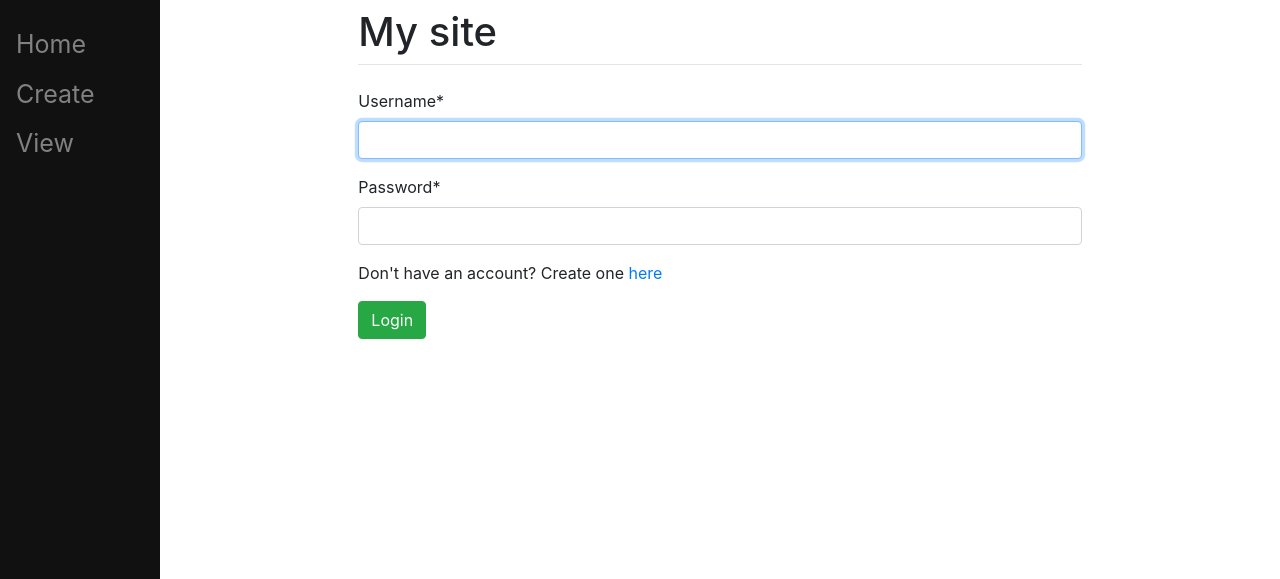
After one commit to patelarti/django_project, a Django app: page /login/ in a window 1280 px wide. The commit adds this page. Shown: the top 579 px of the page. Run offline with Django 5.2, Linux system fonts and the light colour scheme; some libraries are stand-ins or nearby versions.

Commit message:
added page for user login.

```diff
--- a/mysite/main/urls.py
+++ b/mysite/main/urls.py
@@ -3,6 +3,7 @@ from . import views
 
 urlpatterns = [
     path("<int:id>", views.index, name="index"),
+    path("", views.home, name="home"),
     path("home/", views.home, name="home"),
     path("create/", views.create, name="create"),
 ]
--- a/mysite/mysite/settings.py
+++ b/mysite/mysite/settings.py
@@ -44,7 +44,8 @@ INSTALLED_APPS = [
 ]
 CRISPY_TEMPLATE_PACK = 'bootstrap4'
 CRISPY_ALLOWED_TEMPLATE_PACKS = 'bootstrap4'
-
+LOGIN_REDIRECT_URL = "/"
+LOGOUT_REDIRECT_URL = "/"
 
 MIDDLEWARE = [
     'django.middleware.security.SecurityMiddleware',
--- a/mysite/mysite/urls.py
+++ b/mysite/mysite/urls.py
@@ -22,4 +22,5 @@ urlpatterns = [
     path('admin/', admin.site.urls),
     path('register/', v.register, name="register"),
     path('', include("main.urls")),
+    path('', include("django.contrib.auth.urls")),
 ]
--- /dev/null
+++ b/mysite/register/templates/registration/login.html
@@ -0,0 +1,14 @@
+{% extends "main/base.html" %}
+
+{% block title%} Login Here {% endblock %}
+
+{% load crispy_forms_tags %}
+{% block content%}
+<form method="post" class="form-group">
+    {% csrf_token %}
+    {{form|crispy}}
+    <p>Don't have an account? Create one <a href="/register">here</a></p>
+    <button type="submit" class="btn btn-success">Login</button>
+</form>
+
+{% endblock %}
```
Also changed, not shown: mysite/register/templates/register/register.html (+0 -11 lines), mysite/db.sqlite3.
